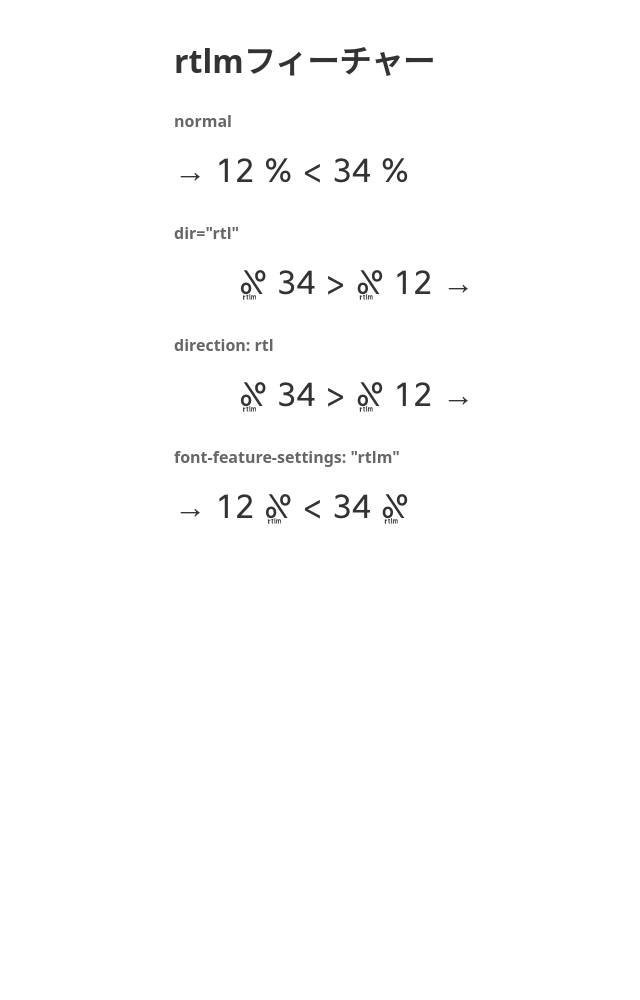
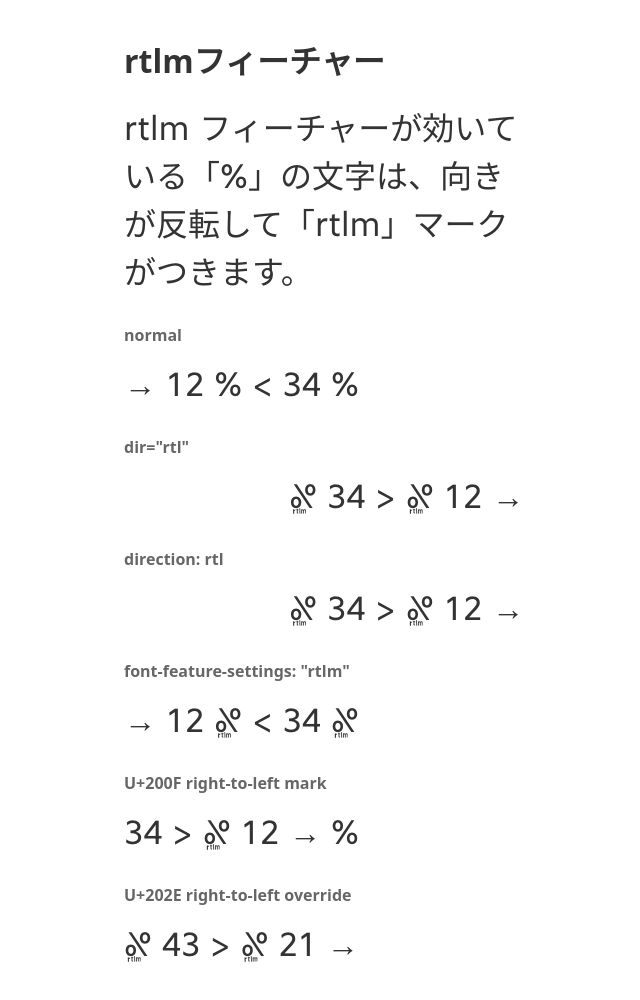
Before and after one commit to sharapeco/labs.suzume.dev., a website: page html/font/rtlm/index.html in a window 1280 px wide. Shown: the whole page, without its empty margins (316-956 px from the left). Before the commit the page ends 800 px from the top, so only its background shows below. Drawn offline with Linux system fonts and the light colour scheme.

Commit message:
✨ U+200F, U+202Eのテストを追加

```diff
--- a/html/font/rtlm/index.html
+++ b/html/font/rtlm/index.html
@@ -17,7 +17,7 @@
 		}
 
 		body {
-			max-width: 300px;
+			max-width: 400px;
 			margin: 0 auto;
 			padding: 1em;
 		}
@@ -41,6 +41,8 @@
 <body>
 
 	<h1>rtlmフィーチャー</h1>
+
+	<p>rtlm フィーチャーが効いている「%」の文字は、向きが反転して「rtlm」マークがつきます。</p>
 
 	<h2>normal</h2>
 	<div>
@@ -69,6 +71,20 @@
 			→ 12 % &lt; 34 %
 		</p>
 	</div>
+
+	<h2>U+200F right-to-left mark</h2>
+	<div>
+		<p>
+			&#x200F;→ 12 % &lt; 34 %
+		</p>
+	</div>
+
+	<h2>U+202E right-to-left override</h2>
+	<div>
+		<p>
+			&#x202E;→ 12 % &lt; 34 %
+		</p>
+	</div>
 </body>
 
 </html>
```
